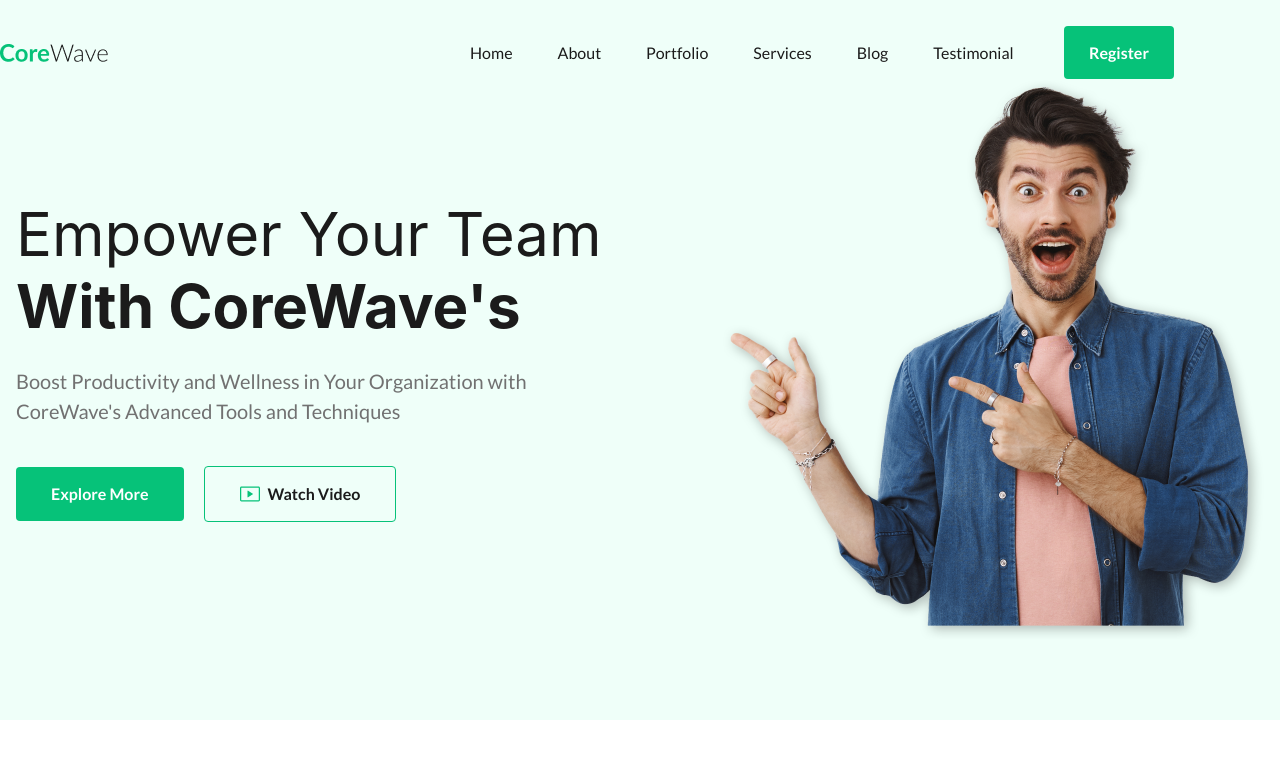
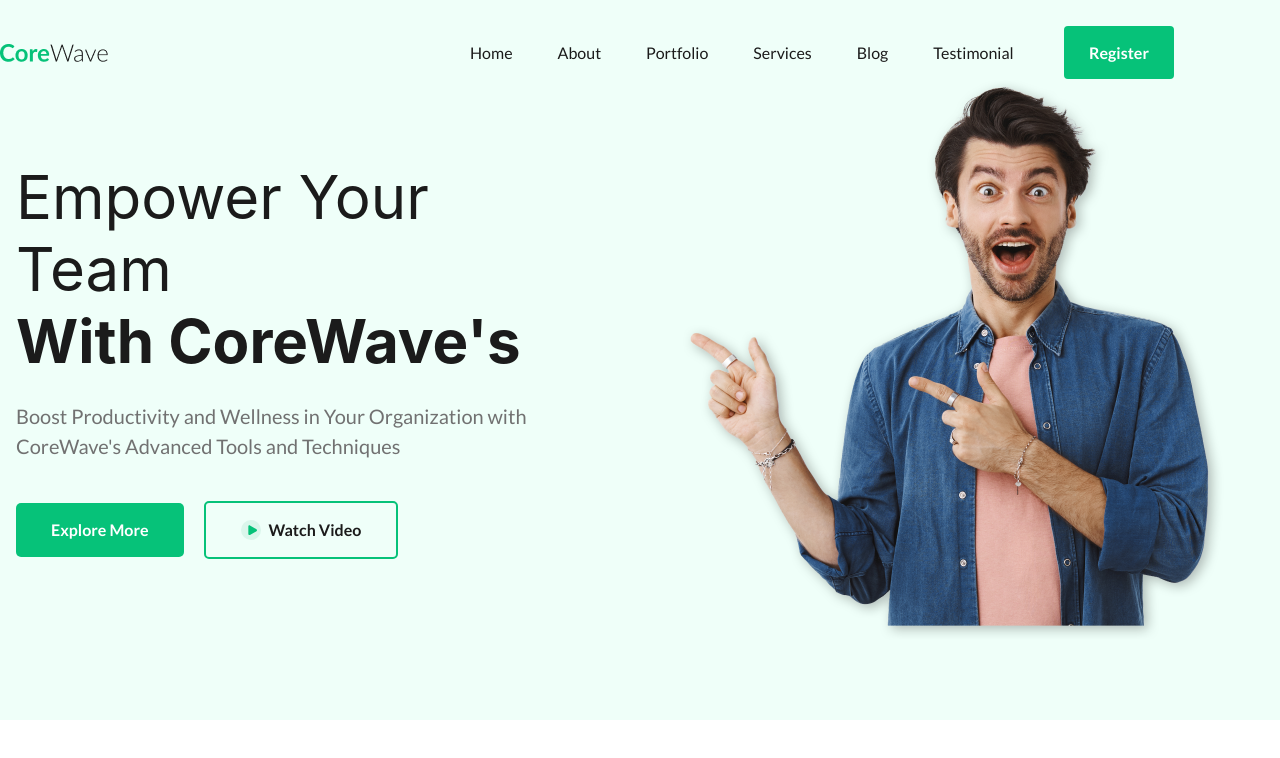
Before and after one commit to almahmud-dev/corewave-react, a React (Vite) app: page / in a window 1280 px wide. Shown: the top 758 px of the page. Built offline with nearby package versions, Linux system fonts and the light colour scheme.

Commit message:
Banner modify

```diff
--- a/src/components/Banner.jsx
+++ b/src/components/Banner.jsx
@@ -1,4 +1,4 @@
-import heroimg from '../assets/Images/Hero/Hero.png'
+import heroimg from "../assets/Images/Hero/Hero.png";
 import { GoVideo } from "react-icons/go";
 
 const Banner = () => {
@@ -6,31 +6,48 @@ const Banner = () => {
     <>
       <section className="relative bg-[#EFFFF9] py-20 min-h-175 flex items-center">
         <div className="container mx-auto px-4">
-        <div className='flex flex-col md:flex-row gap-5 items-center justify-between'>
-
+          <div className="flex flex-col md:flex-row gap-35.25 items-center ">
             {/* Left Content Side */}
-            <div className='max-w-162.5'>
-                <h1 className='text-[#1B1B1B] text-[60px] font-normal leading-[1.2]'>
+            <div className="max-w-131.5">
+              <h1 className="text-[#1B1B1B] text-[60px] font-normal leading-[1.2]">
                 Empower Your Team <br />
-                    <span className='font-bold'>With CoreWave's</span>
+                <span className="font-bold">With CoreWave's</span>
               </h1>
 
-                <p className='text-[#717171] text-[20px] font-normal leading-normal font-lato mt-6 mb-10 max-w-137.5'>
+              <p className="text-[#717171] text-[20px] font-normal leading-normal font-lato mt-6 mb-10 max-w-137.5">
                 Boost Productivity and Wellness in Your Organization with
                 CoreWave's Advanced Tools and Techniques
               </p>
 
               <div className="flex items-center gap-5">
                 {/* Explore More Button */}
-                    <button className='bg-[#06C279] text-[16px] text-white font-semibold
-                        rounded-sm py-3.75 px-8.75 font-lato hover:bg-[#05a868] transition-all'>
+                <button
+                  className="bg-[#06C279] text-[16px] text-white font-semibold
+                        rounded-[5px] py-3.75 px-8.75 font-lato hover:bg-[#05a868] transition-all"
+                >
                   Explore More
                 </button>
 
                 {/* Watch Video Button */}
-                    <button className='flex items-center gap-2 border border-[#06C279] text-[#1B1B1B]
-                        text-[16px] font-semibold rounded-sm py-3.75 px-8.75 font-lato hover:bg-[#06C279]/10 transition-all'>
-                        <span className="text-[#06C279] text-xl"><GoVideo /></span>
+                <button
+                  className="flex items-center gap-2 border-2 border-[#06C279] text-[#1B1B1B]
+                        text-[16px] font-semibold rounded-[5px] py-3.75 px-8.75 font-lato hover:bg-[#06C279]/10 transition-all"
+                >
+                  <span className="text-[#06C279] text-[30px]">
+                    <svg
+                      width="20"
+                      height="20"
+                      viewBox="0 0 20 20"
+                      fill="none"
+                      xmlns="http://www.w3.org/2000/svg"
+                    >
+                      <rect width="20" height="20" rx="10" fill="#DAF6EB" />
+                      <path
+                        d="M7.33334 13.9354V6.4608C7.33334 5.59418 8.25413 5.05254 8.95827 5.48585L15.458 9.22317C16.2163 9.65648 16.2163 10.7939 15.458 11.2272L8.95827 14.9646C8.25413 15.3437 7.33334 14.8021 7.33334 13.9354Z"
+                        fill="#06C279"
+                      />
+                    </svg>
+                  </span>
                   Watch Video
                 </button>
               </div>
@@ -38,16 +55,19 @@ const Banner = () => {
 
             {/* Right Image Side */}
             <div className="relative">
-                {/* Image-er pichone oi light green circle-ti add korar jonno niche ekta div dewa holo */}
-                <div className="absolute top-1/2 left-1/2 -translate-x-1/2 -translate-y-1/2 w-112.5 h-112.5 border-[40px] border-[#D1F7E9] rounded-full -z-10"></div>
-                <img src={heroimg} alt="Hero Image" className="relative z-10 w-full max-w-135.25" />
+              <div className="absolute top-1/2 left-1/2 -translate-x-1/2 -translate-y-1/2 w-112.5 h-112.5 border-40 border-[#D1F7E9] rounded-full -z-10">
               </div>
-
+              <img
+                src={heroimg}
+                alt="Hero Image"
+                className="relative z-10 w-full max-w-135.25"
+              />
+            </div>
           </div>
         </div>
       </section>
     </>
-  )
-}
+  );
+};
 
-export default Banner
+export default Banner;
```
Lines whose indentation alone changed are shown as unchanged.
